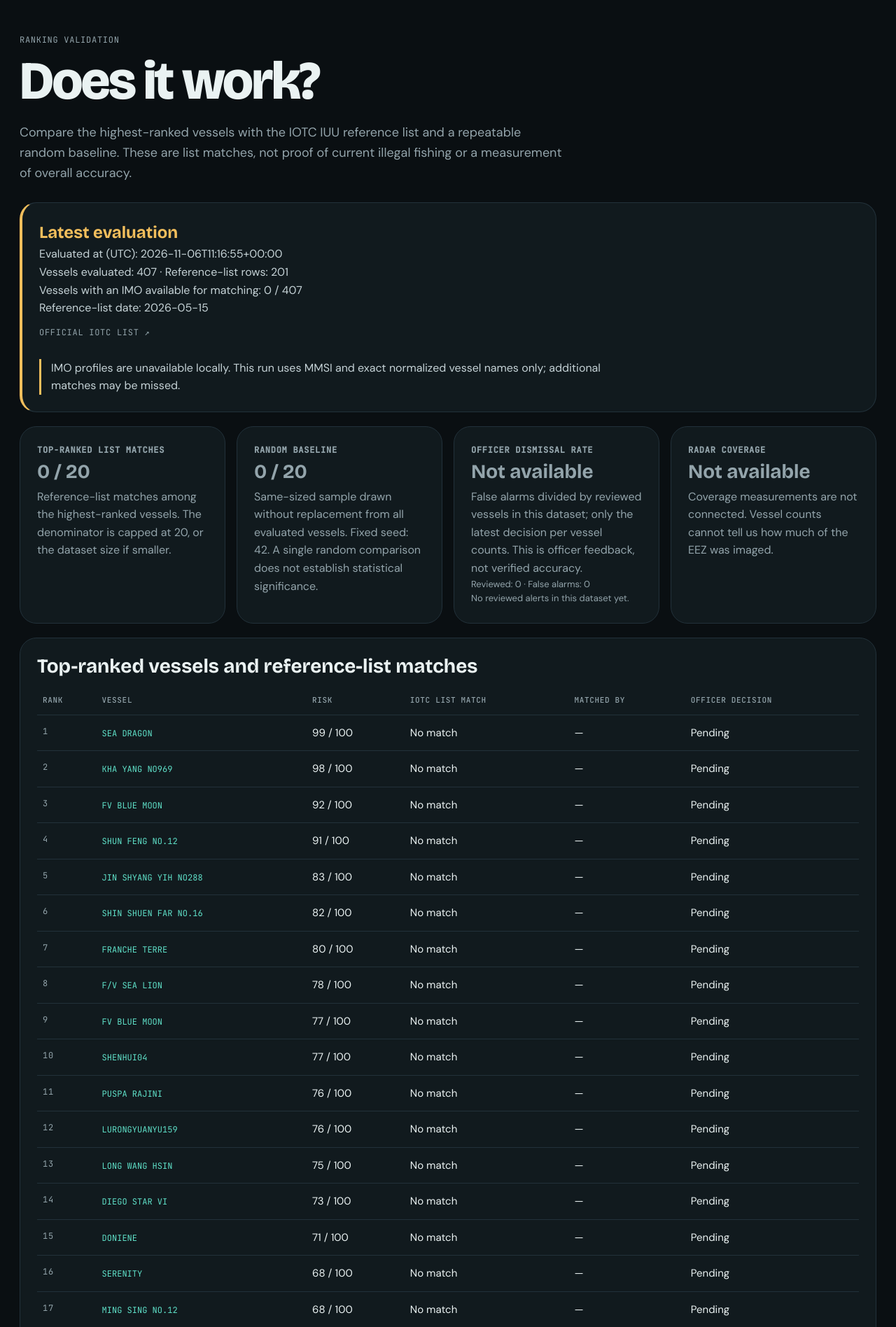
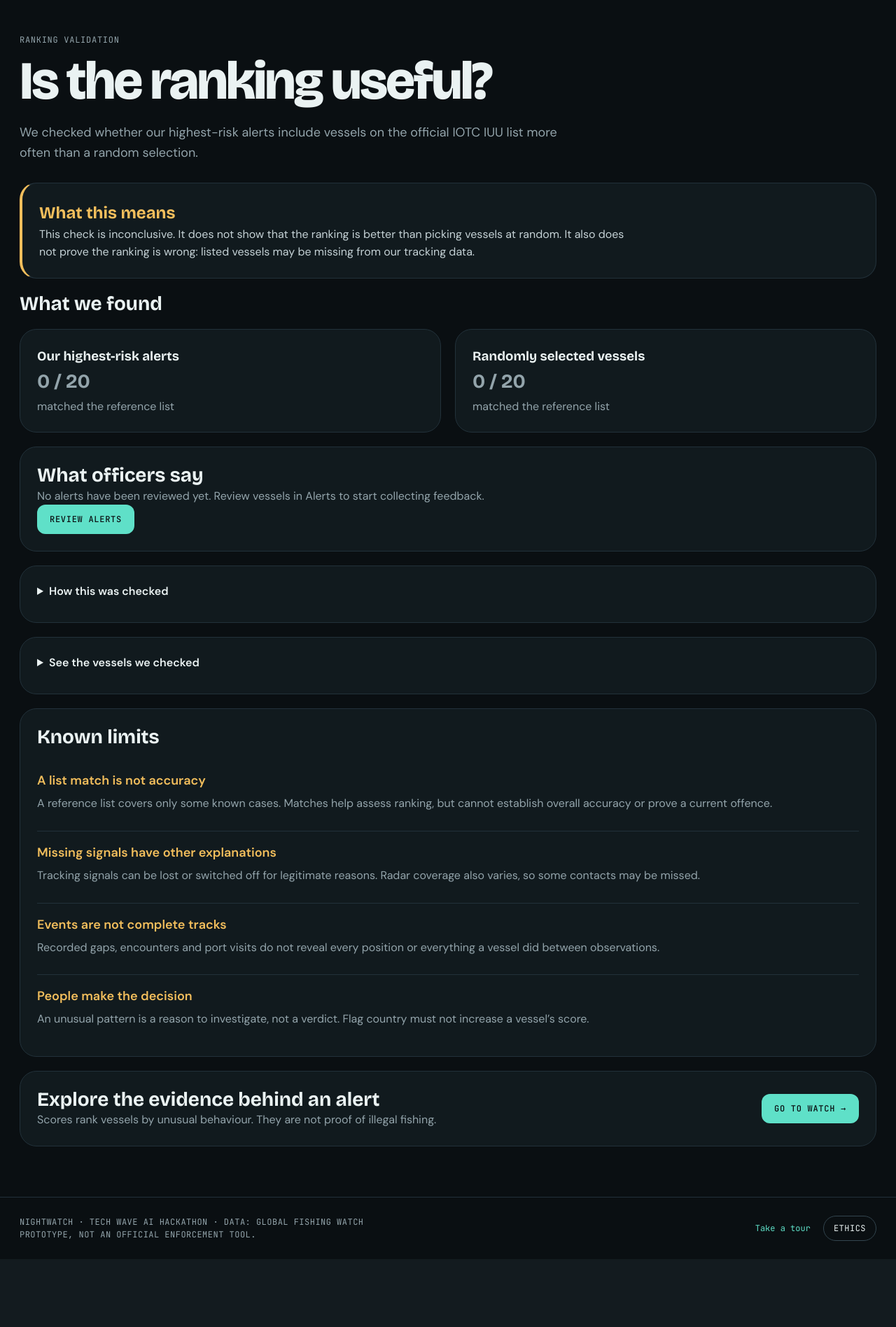
Before and after one commit to varshan-13/Nightwatch, a Flask app: page /validation in a window 1280 px wide. Shown: the part 67-1963 px from the top of the page at 70% size. After the commit the page ends 1866 px from the top, so only its background shows below. Run offline with Flask 3, Linux system fonts and the light colour scheme.

Commit message:
Explain validation results in plain language with optional details

```diff
--- a/static/style.css
+++ b/static/style.css
@@ -798,3 +798,8 @@ html { scroll-behavior: smooth; }
 .filter-summary p { font-weight: 600; }
 .filter-chips a { overflow-wrap: anywhere; max-width: 100%; }
 .filter-chips span { margin-left: 8px; color: var(--accent); }
+
+.validation-comparison { display: grid; grid-template-columns: repeat(2, minmax(0, 1fr)); gap: 20px; margin-top: 20px; }
+.validation-results > summary { cursor: pointer; font-weight: 600; min-height: 32px; }
+.validation-results[open] > summary { margin-bottom: 24px; }
+@media (max-width: 650px) { .validation-comparison { grid-template-columns: minmax(0, 1fr); } }
--- a/templates/validation.html
+++ b/templates/validation.html
@@ -2,11 +2,29 @@
 {% set v = t.validation %}
 {% set p = t.phase7 %}
 {% set result = validation %}
+{% set simple = t.validation_simple %}
 {% block title %}{{ t.title_validation }}{% endblock %}
 {% block content %}
 <div class="tag">{{ p.tag }}</div>
-<h1 class="page-title">{{ t.h1_validation }}</h1>
-<p class="section-lead validation-lead">{{ p.lead }}</p>
+<h1 class="page-title">{{ simple.title }}</h1>
+<p class="section-lead validation-lead">{{ simple.intro }}</p>
+<section class="card validation-status">
+  <h2>{{ simple.meaning }}</h2>
+  <p>{{ simple.pending if not result.list_available else (simple.higher if result.top20_hits > result.random_hits else simple.inconclusive) }}</p>
+</section>
+<h2 class="validation-section-title">{{ simple.result }}</h2>
+<div class="validation-comparison">
+  {% for label, hits in [(simple.top, result.top20_hits), (simple.random, result.random_hits)] %}
+  <section class="card"><h3>{{ label }}</h3><p class="validation-value">{{ (hits ~ ' / ' ~ result.sample_size) if hits is not none else p.unavailable }}</p><p class="muted">{{ simple.matches }}</p></section>
+  {% endfor %}
+</div>
+<section class="card validation-results">
+  <h2 class="validation-section-title">{{ simple.feedback }}</h2>
+  {% if result.false_alarm_rate is not none %}<p><strong>{{ '%.1f'|format(result.false_alarm_rate * 100) }}%</strong> {{ simple.feedback_rate }}.</p><p class="muted">{{ p.reviewed }}: {{ result.reviewed_count }} · {{ p.dismissed }}: {{ result.false_alarm_count }}</p>
+  {% else %}<p class="muted">{{ simple.feedback_empty }}</p>{% endif %}
+  <a class="btn btn-primary" href="{{ url_for('alerts', lang=lang) }}">{{ simple.next }}</a>
+</section>
+<details class="card validation-results"><summary>{{ simple.details }}</summary>
 <section class="card validation-status" aria-labelledby="validation-status-title">
   <h2 id="validation-status-title">{{ p.status if result.list_available else p.pending }}</h2>
   {% if not result.list_available %}<p>{{ p.pending_text }}</p>{% endif %}
@@ -17,30 +35,9 @@
   <a class="detail-back mono" href="https://iotc.org/node/37" target="_blank" rel="noopener">{{ p.source }} ↗</a>
   {% if not result.imo_profiles_available %}<p class="validation-warning">{{ p.no_imo }}</p>{% endif %}
 </section>
-<div class="validation-metrics">
-  <section class="card">
-    <h2 class="tag">{{ p.hits }}</h2>
-    <p class="validation-value">{{ (result.top20_hits ~ ' / ' ~ result.sample_size) if result.top20_hits is not none else p.unavailable }}</p>
-    <p class="muted">{{ p.hits_text }}</p>
-  </section>
-  <section class="card">
-    <h2 class="tag">{{ p.baseline }}</h2>
-    <p class="validation-value">{{ (result.random_hits ~ ' / ' ~ result.sample_size) if result.random_hits is not none else p.unavailable }}</p>
-    <p class="muted">{{ p.baseline_text }}</p>
-  </section>
-  <section class="card">
-    <h2 class="tag">{{ p.false_alarms }}</h2>
-    <p class="validation-value">{{ ('%.1f'|format(result.false_alarm_rate * 100) ~ '%') if result.false_alarm_rate is not none else p.unavailable }}</p>
-    <p class="muted">{{ p.feedback_text }}</p>
-    <p class="small muted">{{ p.reviewed }}: {{ result.reviewed_count }} · {{ p.dismissed }}: {{ result.false_alarm_count }}</p>
-    {% if not result.reviewed_count %}<p class="small muted">{{ p.no_feedback }}</p>{% endif %}
-  </section>
-  <section class="card">
-    <h2 class="tag">{{ p.coverage }}</h2>
-    <p class="validation-value">{{ p.unavailable }}</p>
-    <p class="muted">{{ p.coverage_text }}</p>
-  </section>
-</div>
+<p class="muted">{{ p.baseline_text }}</p><p class="muted">{{ p.feedback_text }}</p><p class="muted">{{ simple.coverage }}</p>
+</details>
+<details class="card validation-results"><summary>{{ simple.table }}</summary>
 <section class="card validation-results">
   <h2 class="validation-section-title">{{ p.table }}</h2>
   {% if result.top20 %}
@@ -64,6 +61,7 @@
   {% else %}<p class="empty">{{ p.empty }}</p>{% endif %}
   <p class="small muted">{{ p.zero }}</p>
 </section>
+</details>
 <section class="card validation-results">
   <h2 class="validation-section-title">{{ p.limits }}</h2>
   <ul class="validation-limits">
--- a/translations.py
+++ b/translations.py
@@ -637,3 +637,7 @@ T["en"]["filter_ui"] = {"quick": "Risk shortcuts", "all": "All", "max": "Maximum
 T["fr"]["filter_ui"] = {"quick": "Raccourcis de risque", "all": "Tous", "max": "Risque maximum", "clear": "Effacer les filtres", "active": "Filtres actifs", "results": "{shown} navires affichés sur {total}", "remove_range": "Retirer le filtre de risque", "remove_dark": "Retirer le filtre sans AIS", "remove_search": "Retirer la recherche", "search": "Recherche", "empty": "Essayez une plage de risque plus large ou effacez les filtres."}
 T["en"].update({"w_search_short": "Name, MMSI or vessel ID…", "l_search_label": "Search by vessel name, MMSI or vessel ID", "l_search_placeholder": "Vessel name, MMSI or vessel ID…"})
 T["fr"].update({"w_search_short": "Nom, MMSI ou identifiant…", "l_search_label": "Rechercher par nom, MMSI ou identifiant du navire", "l_search_placeholder": "Nom du navire, MMSI ou identifiant…"})
+
+
+T["en"]["validation_simple"] = {"title": "Is the ranking useful?", "intro": "We checked whether our highest-risk alerts include vessels on the official IOTC IUU list more often than a random selection.", "result": "What we found", "meaning": "What this means", "inconclusive": "This check is inconclusive. It does not show that the ranking is better than picking vessels at random. It also does not prove the ranking is wrong: listed vessels may be missing from our tracking data.", "higher": "The top alerts contain more list matches than this random sample. That is an encouraging comparison, but it is not proof of accuracy. More evaluation is needed.", "pending": "We need the reference list before we can compare the ranking.", "top": "Our highest-risk alerts", "random": "Randomly selected vessels", "matches": "matched the reference list", "feedback": "What officers say", "feedback_empty": "No alerts have been reviewed yet. Review vessels in Alerts to start collecting feedback.", "feedback_rate": "of reviewed alerts were marked as false alarms", "details": "How this was checked", "table": "See the vessels we checked", "next": "Review alerts", "coverage": "Radar coverage is not measured yet."}
+T["fr"]["validation_simple"] = {"title": "Le classement est-il utile ?", "intro": "Nous avons vérifié si nos alertes à risque élevé contiennent plus de navires de la liste officielle INN de la CTOI qu’une sélection aléatoire.", "result": "Ce que nous avons trouvé", "meaning": "Ce que cela signifie", "inconclusive": "Ce test n’est pas concluant. Il ne montre pas que le classement est meilleur qu’un choix aléatoire. Il ne prouve pas non plus que le classement est incorrect : des navires répertoriés peuvent manquer dans nos données de suivi.", "higher": "Les premières alertes contiennent plus de correspondances que cet échantillon aléatoire. C’est encourageant, mais cela ne prouve pas la précision. D’autres évaluations sont nécessaires.", "pending": "La liste de référence est nécessaire pour comparer le classement.", "top": "Nos alertes à risque élevé", "random": "Navires choisis au hasard", "matches": "correspondent à la liste de référence", "feedback": "L’avis des officiers", "feedback_empty": "Aucune alerte n’a encore été examinée. Consultez Alertes pour commencer à recueillir les retours.", "feedback_rate": "des alertes examinées ont été classées comme fausses alertes", "details": "Comment ce test a été réalisé", "table": "Voir les navires examinés", "next": "Examiner les alertes", "coverage": "La couverture radar n’est pas encore mesurée."}
```
